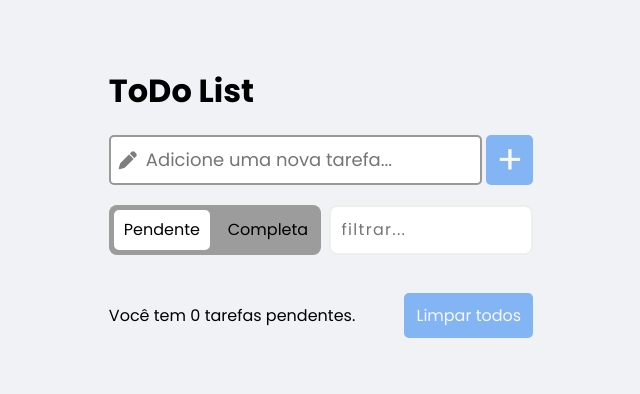
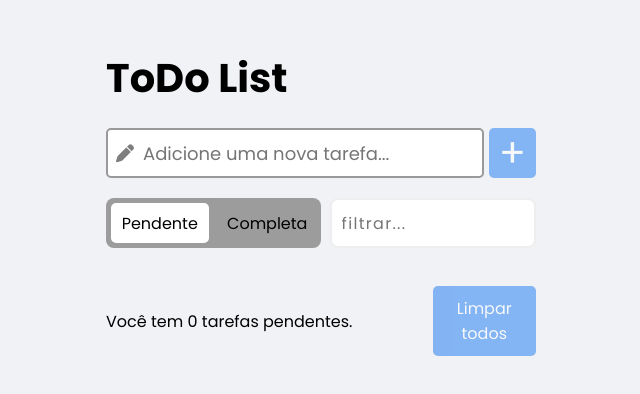
Before and after one commit to Edio-Goncalves/todo-list-localstorage, a website: page index.html in a window 1280 px wide. Shown: the part 198-592 px from the top of the page, without its empty margins (309-949 px from the left). Drawn offline with Linux system fonts and the light colour scheme.

Commit message:
Remove obsolete classes

```diff
--- a/assets/style/scss/style.scss
+++ b/assets/style/scss/style.scss
@@ -14,38 +14,14 @@ body {
   min-height: 100vh;
   background: #f0f2f5;
   user-select: none;
+  :first-child {
+    width: 100%;
+    max-width: 450px;
+    h1 {
+      font-size: 40px;
+    }
+  }
 }
-
-// .notification {
-//   text-align: center;
-//   margin-bottom: 10px;
-//   padding: 10px 30px;
-//   border-radius: 8px;
-//   color: #000;
-//   font-size: 18px;
-// }
-
-// .success {
-//   background-color: rgba(0, 255, 0, 0.3);
-// }
-
-// .danger {
-//   background-color: rgba(255, 0, 0, 0.3);
-// }
-
-// .container {
-//   width: 500px;
-//   padding: 20px 0 20px 20px;
-//   border-radius: 8px;
-//   border: 1.5px solid #999;
-//   background: #fff;
-//   box-shadow: 0 2px 4px rgba(0, 0, 0, 0.1), 0 8px 16px rgba(0, 0, 0, 0.1);
-//   h4 {
-//     font-size: 30px;
-//     text-align: center;
-//     letter-spacing: 1.2px;
-//   }
-// }
 
 .addInput {
   width: 100%;
@@ -55,6 +31,7 @@ body {
   justify-content: space-between;
   align-items: center;
   position: relative;
+  //   background-color: red;
   input {
     width: 88%;
     height: 50px;
```
Also changed, not shown: assets/style/css/style.css, 1 other file.
